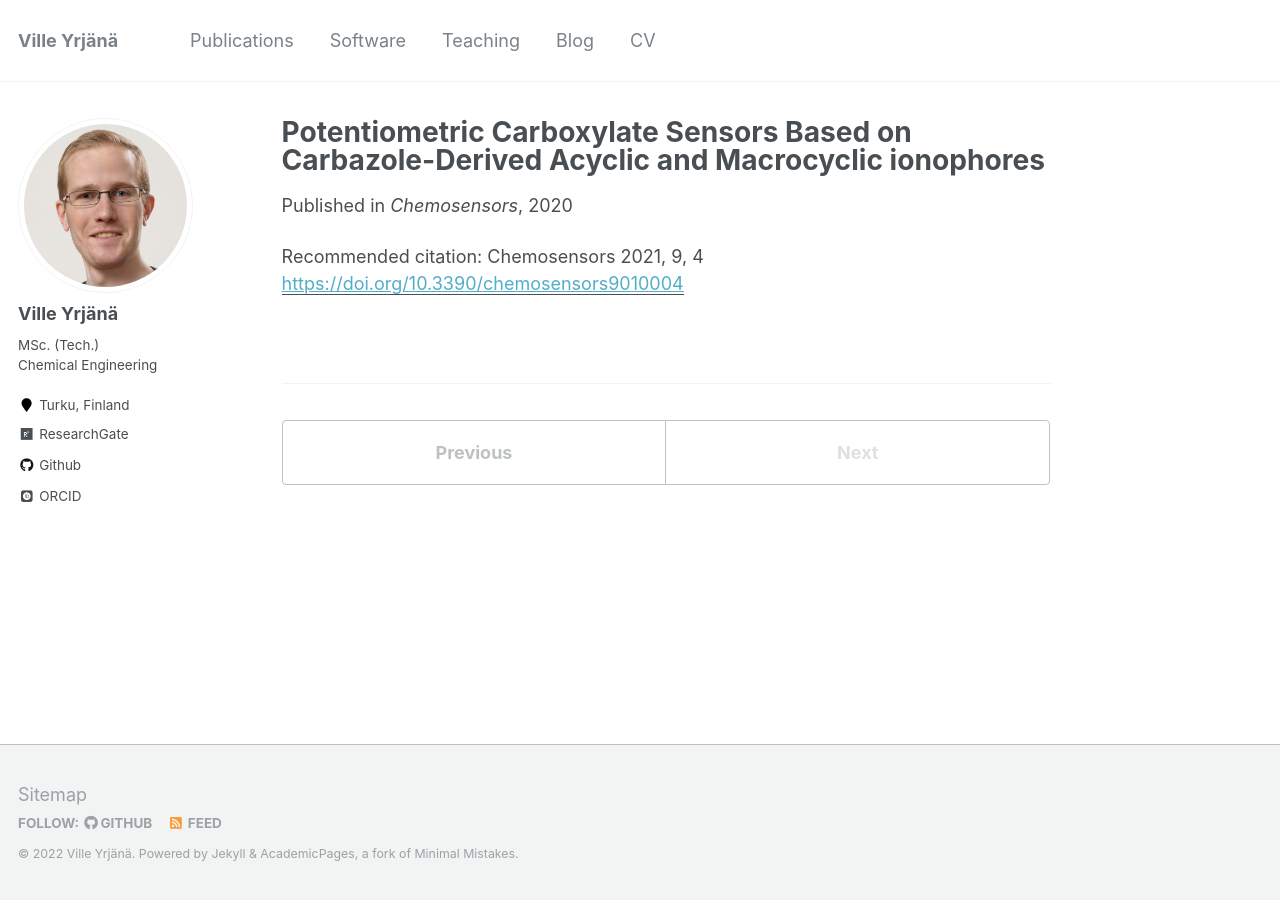
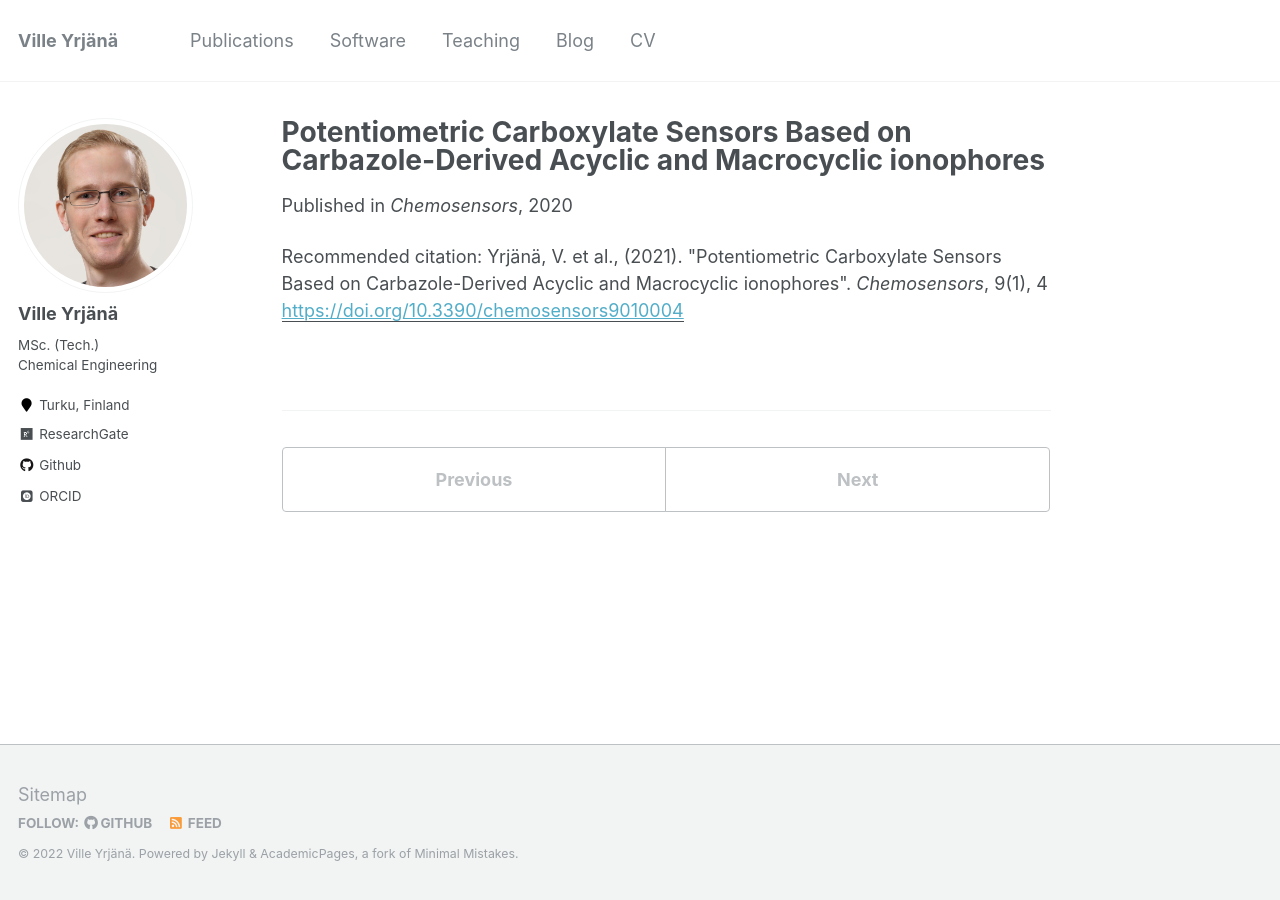
Before and after one commit to vyrjana/vyrjana.github.io, a Jekyll site: the page built from _publications/2020-12-24-potentiometric-carboxylate.md, in a window 1280 px wide. Built offline with Jekyll 4.4.1, drawn with Linux system fonts in a browser that asks for light colours; some web fonts are replaced.

Commit message:
Updated publications

```diff
--- a/_publications/2020-12-24-potentiometric-carboxylate.md
+++ b/_publications/2020-12-24-potentiometric-carboxylate.md
@@ -6,5 +6,5 @@ excerpt: 'Solid-contact ion-selective electrodes with carbazole-derived ionophor
 date: 2020-12-24
 venue: 'Chemosensors'
 paperurl: 'https://doi.org/10.3390/chemosensors9010004'
-citation: 'Chemosensors 2021, 9, 4'
+citation: 'Yrjänä, V. et al., (2021). &quot;Potentiometric Carboxylate Sensors Based on Carbazole-Derived Acyclic and Macrocyclic ionophores&quot;. <i>Chemosensors</i>, 9(1), 4'
 ---
```
Also changed, not shown: _publications/2016-03-27-signal-readout.md (+1 -1 lines), _publications/2020-08-04-design-synthesis.md (+1 -1 lines), _publications/2022-12-13-deareis.md (added, +10 -0 lines), _software/deareis.md (+1 -0 lines).
